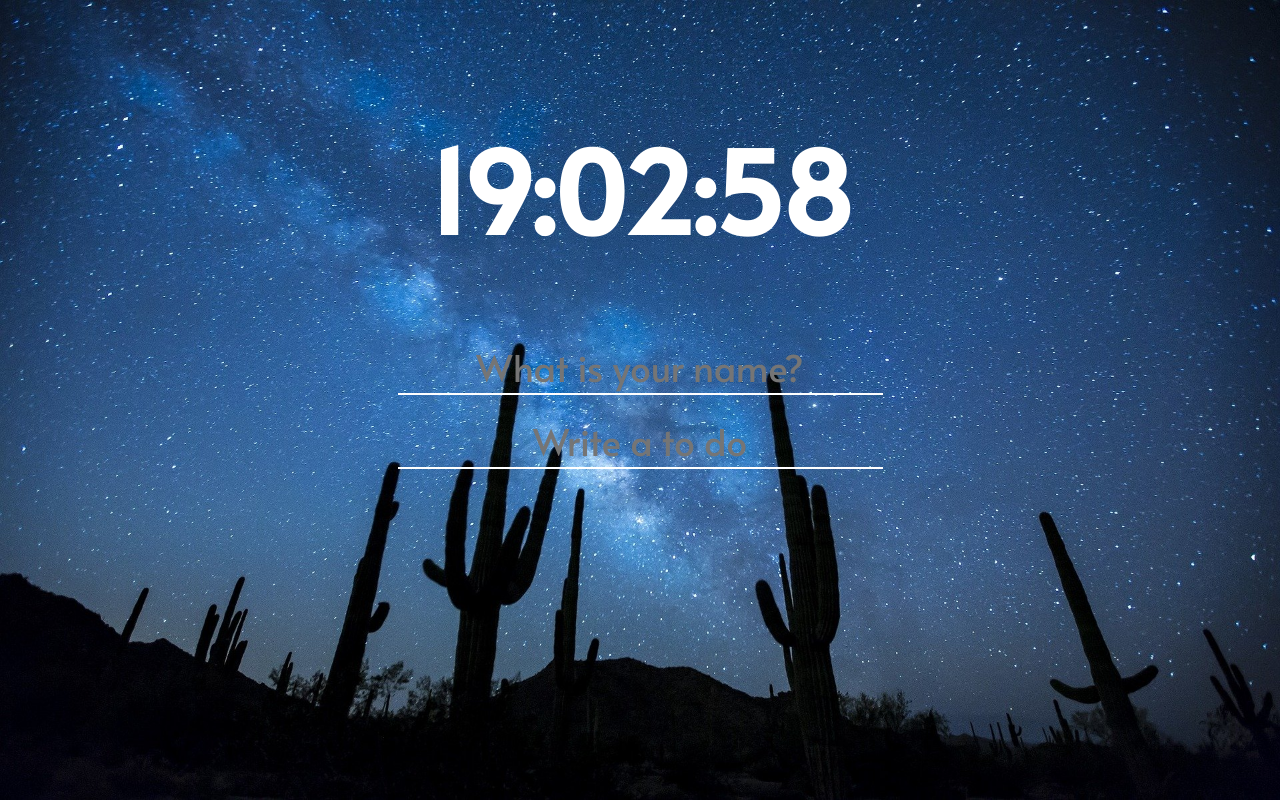
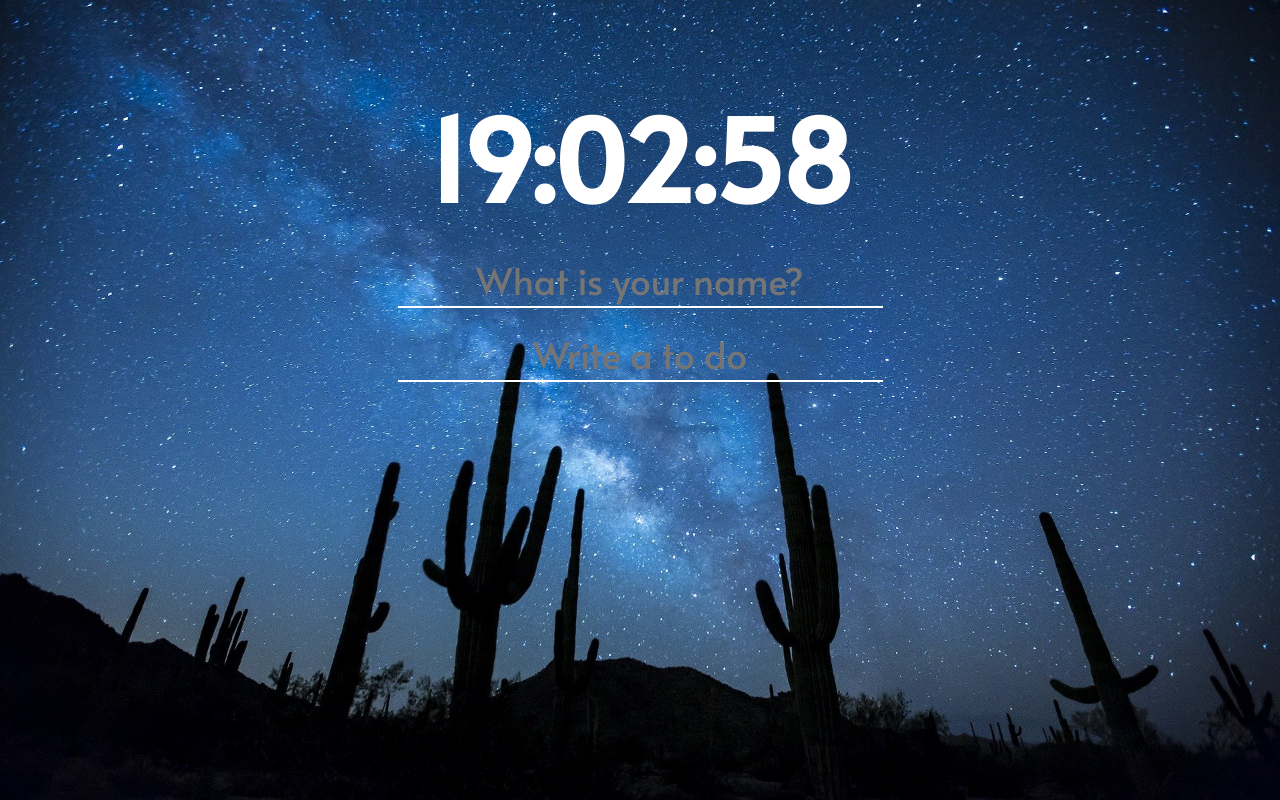
Before and after one commit to tessa96/js_chall_momentum, a plain HTML site: page index.html in a window 1280 px wide. Drawn offline with Linux system fonts and the light colour scheme; files whose address does not match are found by name.

Commit message:
second ver.

```diff
--- a/index.css
+++ b/index.css
@@ -16,7 +16,8 @@ body{
 
 h1{
   font-size: 7rem;
-  padding-top: 7rem;
+  margin:0;
+  padding-top: 5rem;
   }
 
 button {
```
